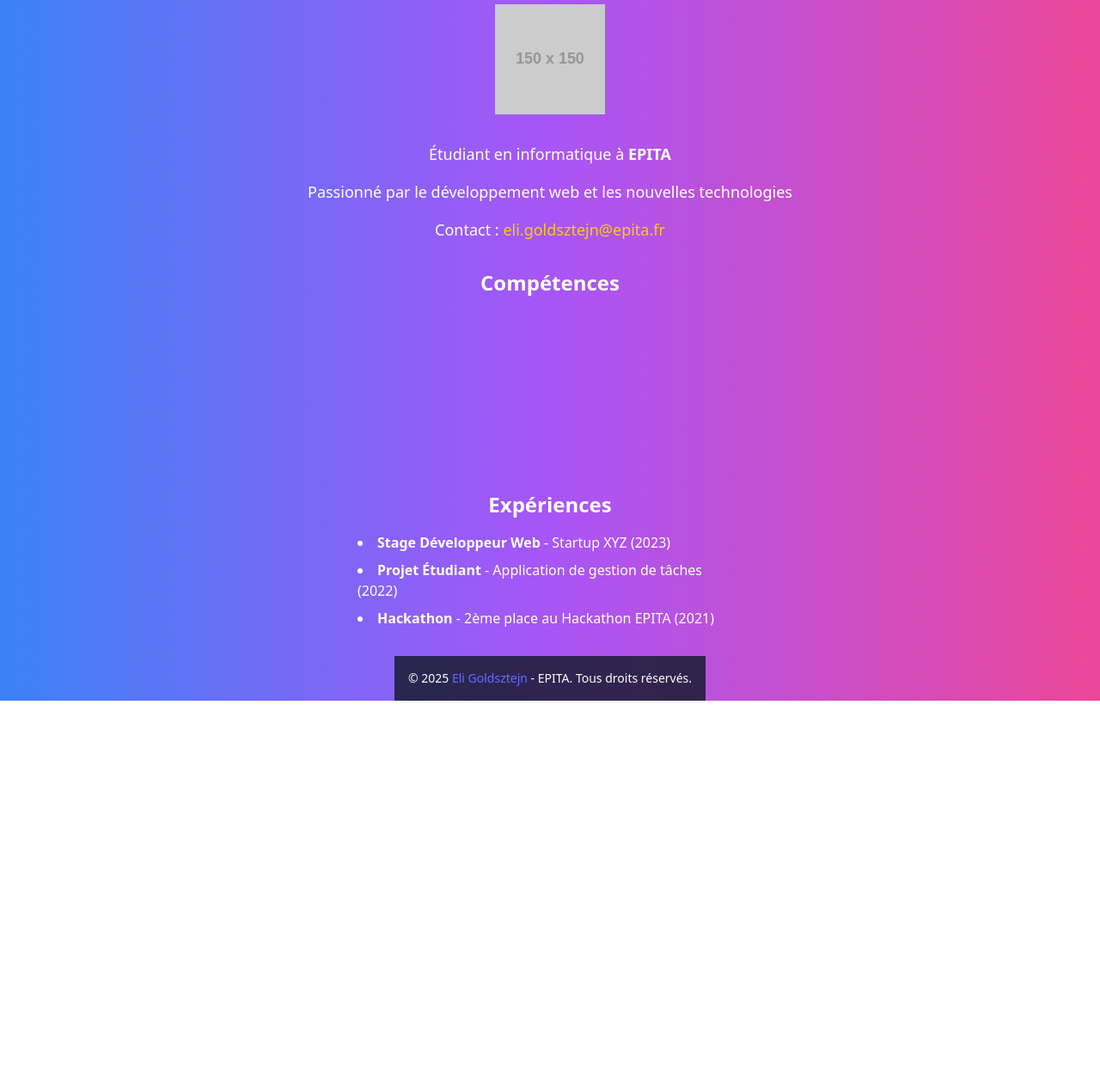
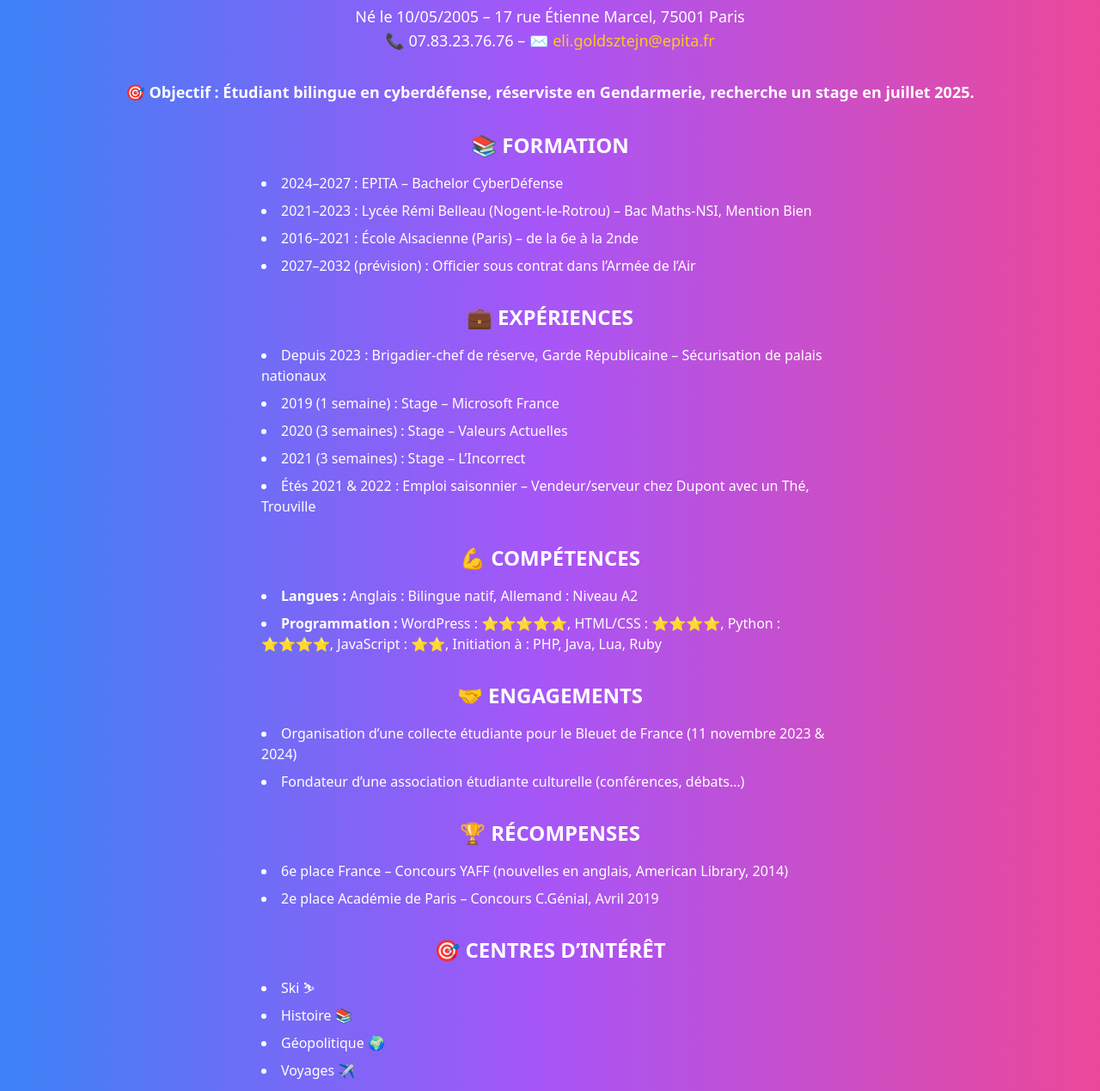
Before and after one commit to elig-45/tp-site, a website built with Vite: page index.html in a window 1280 px wide. Shown: the part 179-1448 px from the top of the page at 86% size. Before the commit the page ends 994 px from the top, so only its background shows below. Built offline with nearby package versions, Linux system fonts and the light colour scheme; placeholder pictures from the web are drawn by us.

Commit message:
Mise à jour du CV avec ajout de sections sur la formation, les expériences, les compétences, les engagements, les récompenses et les centres d'intérêt, ainsi que des améliorations de mise en page.

```diff
--- a/index.html
+++ b/index.html
@@ -17,55 +17,71 @@
     </nav>
     <main id="home" class="flex-grow flex flex-col items-center justify-center p-8 space-y-8">
       <h1 class="text-4xl md:text-6xl font-bold text-center drop-shadow-lg">
-        Bienvenue sur mon CV <span class="text-yellow-400">Eli Goldsztejn</span>!
+        ELI GOLDSZTEJN
       </h1>
-      <!-- Photo de profil -->
-      <div class="avatar">
-        <div class="w-32 mask mask-squircle">
-          <img src="https://placehold.co/150" alt="Photo de profil" />
-        </div>
+      <p class="text-center text-lg">
+        Né le 10/05/2005 – 17 rue Étienne Marcel, 75001 Paris<br />
+        📞 07.83.23.76.76 – ✉️ <a href="mailto:eli.goldsztejn@epita.fr" class="text-yellow-400 hover:underline">eli.goldsztejn@epita.fr</a>
+      </p>
+      <p class="text-center text-lg font-bold">
+        🎯 Objectif : Étudiant bilingue en cyberdéfense, réserviste en Gendarmerie, recherche un stage en juillet 2025.
+      </p>
+      <!-- Formation -->
+      <div class="w-full max-w-2xl">
+        <h2 class="text-2xl font-bold text-center mb-4">📚 FORMATION</h2>
+        <ul class="list-disc list-inside space-y-2">
+          <li>2024–2027 : EPITA – Bachelor CyberDéfense</li>
+          <li>2021–2023 : Lycée Rémi Belleau (Nogent-le-Rotrou) – Bac Maths-NSI, Mention Bien</li>
+          <li>2016–2021 : École Alsacienne (Paris) – de la 6e à la 2nde</li>
+          <li>2027–2032 (prévision) : Officier sous contrat dans l’Armée de l’Air</li>
+        </ul>
       </div>
-      <!-- Informations personnelles -->
-      <div class="text-center space-y-4">
-        <p class="text-lg">Étudiant en informatique à <span class="font-bold">EPITA</span></p>
-        <p class="text-lg">Passionné par le développement web et les nouvelles technologies</p>
-        <p class="text-lg">Contact : <a href="mailto:eli.goldsztejn@epita.fr" class="text-yellow-400 hover:underline">eli.goldsztejn@epita.fr</a></p>
+      <!-- Expériences -->
+      <div class="w-full max-w-2xl">
+        <h2 class="text-2xl font-bold text-center mb-4">💼 EXPÉRIENCES</h2>
+        <ul class="list-disc list-inside space-y-2">
+          <li>Depuis 2023 : Brigadier-chef de réserve, Garde Républicaine – Sécurisation de palais nationaux</li>
+          <li>2019 (1 semaine) : Stage – Microsoft France</li>
+          <li>2020 (3 semaines) : Stage – Valeurs Actuelles</li>
+          <li>2021 (3 semaines) : Stage – L’Incorrect</li>
+          <li>Étés 2021 & 2022 : Emploi saisonnier – Vendeur/serveur chez Dupont avec un Thé, Trouville</li>
+        </ul>
       </div>
       <!-- Compétences -->
-      <div class="w-full max-w-md">
-        <h2 class="text-2xl font-bold text-center mb-4">Compétences</h2>
-        <div tabindex="0" class="collapse collapse-arrow border border-base-300 bg-base-100 rounded-box">
-          <div class="collapse-title text-xl font-medium">
-            Développement Web
-          </div>
-          <div class="collapse-content">
-            <p>HTML, CSS, JavaScript, TailwindCSS</p>
-          </div>
-        </div>
-        <div tabindex="0" class="collapse collapse-arrow border border-base-300 bg-base-100 rounded-box mt-2">
-          <div class="collapse-title text-xl font-medium">
-            Langages de Programmation
-          </div>
-          <div class="collapse-content">
-            <p>Python, Java, C++</p>
-          </div>
-        </div>
-        <div tabindex="0" class="collapse collapse-arrow border border-base-300 bg-base-100 rounded-box mt-2">
-          <div class="collapse-title text-xl font-medium">
-            Frameworks
-          </div>
-          <div class="collapse-content">
-            <p>React, Vue.js, Django</p>
-          </div>
-        </div>
+      <div class="w-full max-w-2xl">
+        <h2 class="text-2xl font-bold text-center mb-4">💪 COMPÉTENCES</h2>
+        <ul class="list-disc list-inside space-y-2">
+          <li><strong>Langues :</strong> Anglais : Bilingue natif, Allemand : Niveau A2</li>
+          <li>
+            <strong>Programmation :</strong> WordPress : ⭐⭐⭐⭐⭐, HTML/CSS : ⭐⭐⭐⭐, Python : ⭐⭐⭐⭐, JavaScript : ⭐⭐,
+            Initiation à : PHP, Java, Lua, Ruby
+          </li>
+        </ul>
       </div>
-      <!-- Expériences -->
-      <div class="w-full max-w-md">
-        <h2 class="text-2xl font-bold text-center mb-4">Expériences</h2>
+      <!-- Engagements -->
+      <div class="w-full max-w-2xl">
+        <h2 class="text-2xl font-bold text-center mb-4">🤝 ENGAGEMENTS</h2>
         <ul class="list-disc list-inside space-y-2">
-          <li><span class="font-bold">Stage Développeur Web</span> - Startup XYZ (2023)</li>
-          <li><span class="font-bold">Projet Étudiant</span> - Application de gestion de tâches (2022)</li>
-          <li><span class="font-bold">Hackathon</span> - 2ème place au Hackathon EPITA (2021)</li>
+          <li>Organisation d’une collecte étudiante pour le Bleuet de France (11 novembre 2023 & 2024)</li>
+          <li>Fondateur d’une association étudiante culturelle (conférences, débats…)</li>
+        </ul>
+      </div>
+      <!-- Récompenses -->
+      <div class="w-full max-w-2xl">
+        <h2 class="text-2xl font-bold text-center mb-4">🏆 RÉCOMPENSES</h2>
+        <ul class="list-disc list-inside space-y-2">
+          <li>6e place France – Concours YAFF (nouvelles en anglais, American Library, 2014)</li>
+          <li>2e place Académie de Paris – Concours C.Génial, Avril 2019</li>
+        </ul>
+      </div>
+      <!-- Centres d'intérêt -->
+      <div class="w-full max-w-2xl">
+        <h2 class="text-2xl font-bold text-center mb-4">🎯 CENTRES D’INTÉRÊT</h2>
+        <ul class="list-disc list-inside space-y-2">
+          <li>Ski ⛷</li>
+          <li>Histoire 📚</li>
+          <li>Géopolitique 🌍</li>
+          <li>Voyages ✈️</li>
         </ul>
       </div>
     </main>
```
